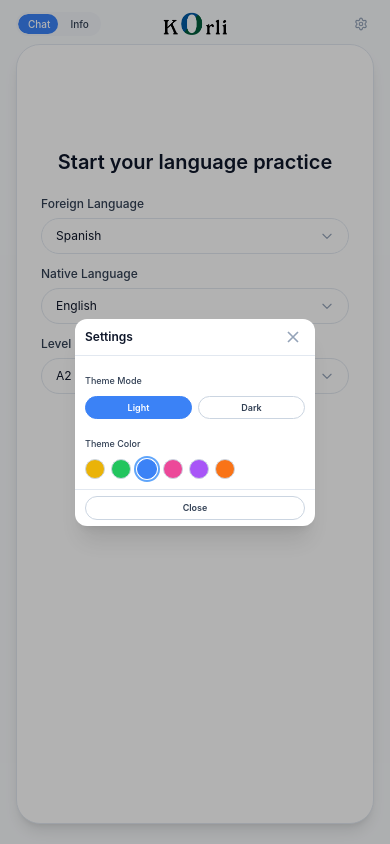
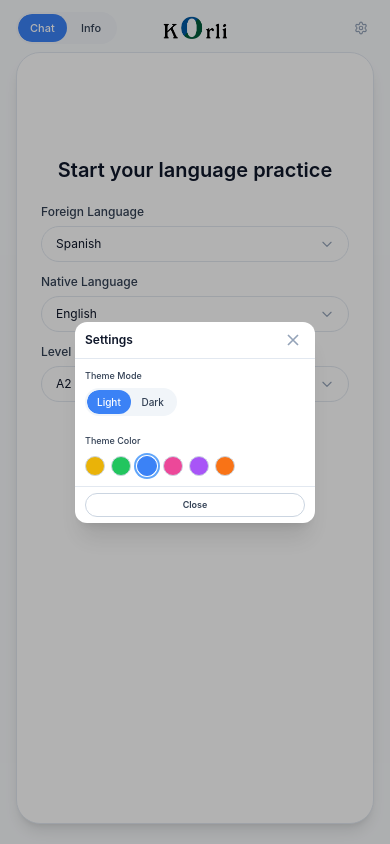
Before and after one commit to wiggam/korli-fe, a React (Vite) app: page / in a window 390 px wide. Both pictures are taken after a click on the button "Settings". Built offline with nearby package versions, Linux system fonts and the light colour scheme.

Commit message:
chore(app): update slider for proper spacing

```diff
--- a/src/components/NavigationTabs.tsx
+++ b/src/components/NavigationTabs.tsx
@@ -1,5 +1,4 @@
-import { useTheme } from '../contexts/ThemeContext';
-import { darkModeColors, getThemeColorClasses } from '../utils/theme';
+import { TwoOptionSlider } from './TwoOptionSlider';
 
 interface NavigationTabsProps {
 	activePage: 'chat' | 'info';
@@ -10,56 +9,17 @@ export const NavigationTabs = ({
 	activePage,
 	onPageChange,
 }: NavigationTabsProps) => {
-	const { theme } = useTheme();
-	const themeClasses = getThemeColorClasses(theme.color);
-
 	return (
 		<div className="flex justify-center" role="tablist" aria-label="Page navigation">
-			<div className={`relative inline-flex rounded-full ${darkModeColors.tabBg} p-0.5`}>
-				{/* Sliding indicator - positioned behind buttons */}
-				<div
-					className="absolute top-0.5 bottom-0.5 left-0.5 right-0.5 rounded-full overflow-hidden"
-					aria-hidden="true"
-				>
-					<div
-						className={`h-full w-1/2 rounded-full ${themeClasses.primary} transition-transform duration-300 ease-in-out ${
-							activePage === 'chat' ? 'translate-x-0' : 'translate-x-full'
-						}`}
-					/>
-				</div>
-
-				{/* Buttons container - equal width buttons */}
-				<div className="relative flex w-full">
-					<button
-						type="button"
-						role="tab"
-						aria-selected={activePage === 'chat'}
-						aria-controls="chat-panel"
-						onClick={() => onPageChange('chat')}
-						className={`relative z-10 flex flex-1 items-center justify-center h-5 sm:h-6 px-2.5 sm:px-3 rounded-full text-[10px] sm:text-xs font-medium transition-colors duration-300 ${
-							activePage === 'chat'
-								? darkModeColors.tabTextActive
-								: `${darkModeColors.tabText} ${darkModeColors.tabHover}`
-						}`}
-					>
-						Chat
-					</button>
-					<button
-						type="button"
-						role="tab"
-						aria-selected={activePage === 'info'}
-						aria-controls="info-panel"
-						onClick={() => onPageChange('info')}
-						className={`relative z-10 flex flex-1 items-center justify-center h-5 sm:h-6 px-2.5 sm:px-3 rounded-full text-[10px] sm:text-xs font-medium transition-colors duration-300 ${
-							activePage === 'info'
-								? darkModeColors.tabTextActive
-								: `${darkModeColors.tabText} ${darkModeColors.tabHover}`
-						}`}
-					>
-						Info
-					</button>
-				</div>
-			</div>
+			<TwoOptionSlider
+				leftOption="chat"
+				rightOption="info"
+				value={activePage}
+				onChange={onPageChange}
+				leftLabel="Chat"
+				rightLabel="Info"
+				size="md"
+			/>
 		</div>
 	);
 };
--- a/src/components/Settings.tsx
+++ b/src/components/Settings.tsx
@@ -1,6 +1,7 @@
 import { useTheme } from '../contexts/ThemeContext';
-import { THEME_COLORS, THEME_MODES, type ThemeColor, type ThemeMode } from '../types/theme';
+import { THEME_COLORS, type ThemeColor, type ThemeMode } from '../types/theme';
 import { darkModeColors, getThemeColorClasses } from '../utils/theme';
+import { TwoOptionSlider } from './TwoOptionSlider';
 
 interface SettingsProps {
 	onClose: () => void;
@@ -58,23 +59,16 @@ export const Settings = ({ onClose }: SettingsProps) => {
 					<div className="space-y-2.5 sm:space-y-3 px-2.5 sm:px-3 py-2.5 sm:py-3">
 						{/* Dark Mode Toggle */}
 						<div className="space-y-1.5">
-							<label className={`text-[9px] sm:text-[10px] font-medium ${darkModeColors.textSecondary}`}>Theme Mode</label>
-							<div className="flex gap-1.5">
-								{THEME_MODES.map((mode) => (
-									<button
-										key={mode}
-										type="button"
-										onClick={() => handleModeChange(mode)}
-										className={`flex-1 rounded-full border px-2.5 sm:px-3 py-1 sm:py-1.5 text-[9px] sm:text-[10px] font-semibold transition capitalize ${
-											theme.mode === mode
-												? `${getThemeColorClasses(theme.color).border} ${getThemeColorClasses(theme.color).primary} text-white`
-												: `${darkModeColors.borderMuted} ${darkModeColors.bgSurface} ${darkModeColors.textSecondary} ${darkModeColors.bgHover}`
-										}`}
-									>
-										{mode}
-									</button>
-								))}
-							</div>
+							<label className={`block text-[9px] sm:text-[10px] font-medium ${darkModeColors.textSecondary}`}>Theme Mode</label>
+							<TwoOptionSlider
+								leftOption="light"
+								rightOption="dark"
+								value={theme.mode}
+								onChange={handleModeChange}
+								leftLabel="Light"
+								rightLabel="Dark"
+								size="sm"
+							/>
 						</div>
 
 						{/* Theme Color Selector */}
--- /dev/null
+++ b/src/components/TwoOptionSlider.tsx
@@ -0,0 +1,108 @@
+import { useTheme } from '../contexts/ThemeContext';
+import { darkModeColors, getThemeColorClasses } from '../utils/theme';
+
+interface TwoOptionSliderProps<T extends string> {
+	leftOption: T;
+	rightOption: T;
+	value: T;
+	onChange: (value: T) => void;
+	leftLabel: string;
+	rightLabel: string;
+	size?: 'sm' | 'md';
+	className?: string;
+}
+
+const sizeStyles = {
+	sm: {
+		buttonHeight: 'h-6',
+		buttonPaddingX: 'px-2.5',
+		buttonText: 'text-[10px]',
+	},
+	md: {
+		buttonHeight: 'h-7 sm:h-8',
+		buttonPaddingX: 'px-3',
+		buttonText: 'text-[11px] sm:text-xs',
+	},
+} as const;
+
+export const TwoOptionSlider = <T extends string>({
+	leftOption,
+	rightOption,
+	value,
+	onChange,
+	leftLabel,
+	rightLabel,
+	size = 'md',
+	className = '',
+}: TwoOptionSliderProps<T>) => {
+	const { theme } = useTheme();
+	const themeClasses = getThemeColorClasses(theme.color);
+
+	const isLeft = value === leftOption;
+	const styles = sizeStyles[size];
+
+	const handleClick = (option: T) => {
+		if (option !== value) onChange(option);
+	};
+
+	return (
+		<div
+			className={`relative inline-flex shrink-0 items-center rounded-full ${darkModeColors.tabBg} p-[2px] ${className}`}
+			role="radiogroup"
+			aria-label="Mode selector"
+		>
+			{/* Sliding background */}
+			<div
+				className="pointer-events-none absolute inset-[2px] rounded-full overflow-hidden"
+				aria-hidden="true"
+			>
+				<div
+					className={`h-full w-1/2 rounded-full ${
+						themeClasses.primary
+					} transform-gpu transition-transform duration-300 ease-out ${
+						isLeft ? 'translate-x-0' : 'translate-x-full'
+					}`}
+				/>
+			</div>
+
+			{/* Buttons */}
+			<div className="relative grid w-full grid-cols-2">
+				<button
+					type="button"
+					onClick={() => handleClick(leftOption)}
+					role="radio"
+					aria-checked={isLeft}
+					className={`relative z-10 flex items-center justify-center rounded-full ${
+						styles.buttonHeight
+					} ${styles.buttonPaddingX} ${
+						styles.buttonText
+					} font-medium transition-colors duration-200 ${
+						isLeft
+							? darkModeColors.tabTextActive
+							: `${darkModeColors.tabText} ${darkModeColors.tabHover}`
+					}`}
+				>
+					{leftLabel}
+				</button>
+
+				<button
+					type="button"
+					onClick={() => handleClick(rightOption)}
+					role="radio"
+					aria-checked={!isLeft}
+					className={`relative z-10 flex items-center justify-center rounded-full ${
+						styles.buttonHeight
+					} ${styles.buttonPaddingX} ${
+						styles.buttonText
+					} font-medium transition-colors duration-200 ${
+						!isLeft
+							? darkModeColors.tabTextActive
+							: `${darkModeColors.tabText} ${darkModeColors.tabHover}`
+					}`}
+				>
+					{rightLabel}
+				</button>
+			</div>
+		</div>
+	);
+};
```
